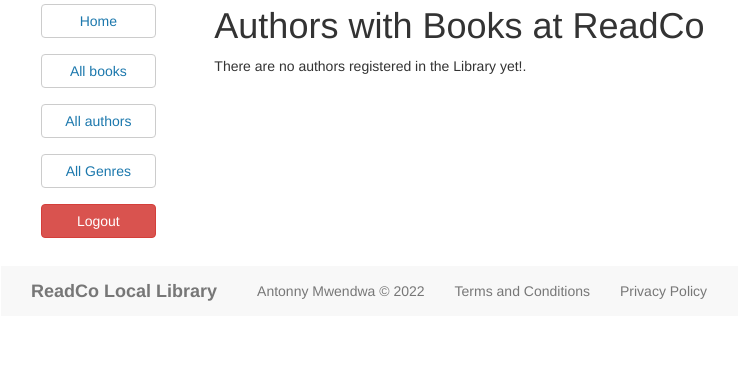
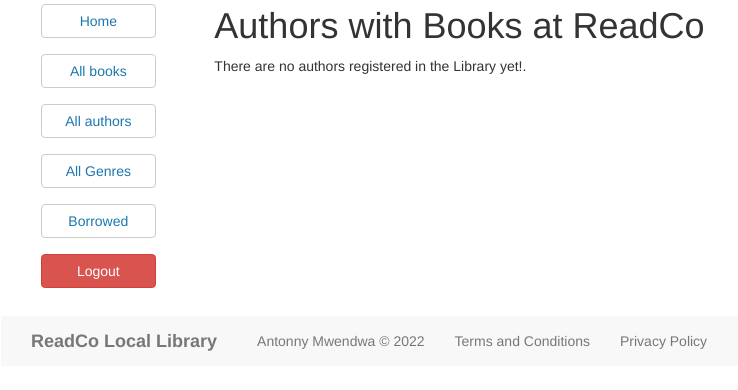
Before and after one commit to AntoMw/Locallibrary, a Django app: page /catalog/authors/ in a window 1280 px wide. Shown: the part 144-534 px from the top of the page, without its empty margins (38-776 px from the left). Run offline with Django 4.2, Linux system fonts and the light colour scheme; the visitor is signed in with stand-in values (Sample User, id 1); data that the repository does not hold is empty; some libraries are stand-ins or nearby versions.

Commit message:
Module 7:
Updated base generic to include the link to "my borrowed books"

```diff
--- a/catalog/templates/base_generic.html
+++ b/catalog/templates/base_generic.html
@@ -31,6 +31,7 @@
                 <li><a href="{% url 'authors' %}" class="btn btn-default navbar-btn" style="width:80%;color:#1c78ad;" role="button">All authors</a></li>
                 <li><a href="" class="btn btn-default navbar-btn" style="width:80%;color:#1c78ad;" role="button">All Genres</a></li>
                 {% if user.is_authenticated %}
+                    <li><a href="{% url 'my-borrowed' %}" class="btn btn-default navbar-btn" style="width:80%;color:#1c78ad" role="button">Borrowed</a></li>
                     <li><a href="{% url 'logout'%}?next={{request.path}}" class="btn btn-danger navbar-btn" style="width:80%;color:white;" role="button">Logout</a></li>
                 {% else %}
                     <li><a href="{% url 'login'%}?next={{request.path}}" class="btn btn-info navbar-btn" style="width:80%;color:white;" role="button">Login</a></li>
```
Also changed, not shown: catalog/migrations/0004_bookinstance_borrower.py (added).
